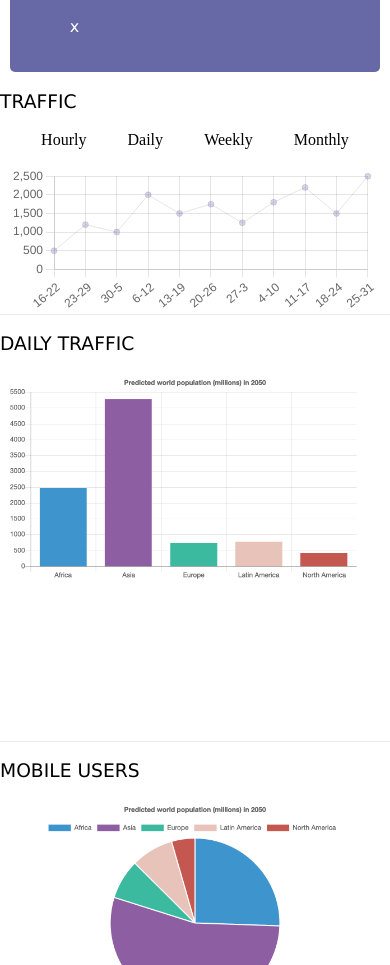
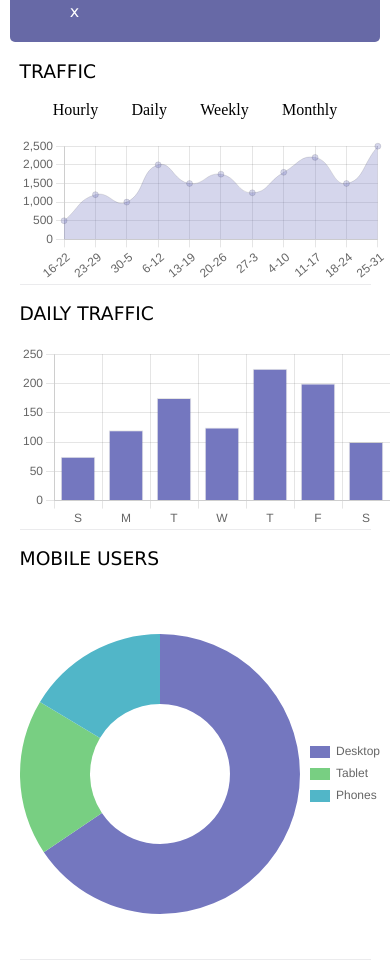
Before and after one commit to jamescastle80/Techdegree-Unit-7, a plain HTML site: page index.html in a window 390 px wide. Shown: the part 307-1272 px from the top of the page. Drawn offline with nearby package versions, Linux system fonts and the light colour scheme.

Commit message:
charts added

```diff
--- a/app.js
+++ b/app.js
@@ -19,18 +19,20 @@ alertBanner.innerHTML =
 
 // line graph
 
-let trafficCanvas = document.getElementById("traffic-chart");
+const trafficCanvas = document.getElementById("traffic-chart");
 
-let trafficData = {
+const trafficData = {
     labels: ["16-22", "23-29", "30-5", "6-12", "13-19", "20-26", "27-3", "4-10", "11-17", "18-24", "25-31"],
     datasets: [{
+        fill: true,
+        tension: .5,
         data: [500, 1200, 1000, 2000, 1500, 1750, 1250, 1800, 2200, 1500, 2500],
         backgroundColor: 'rgba(116, 119, 191, .3)',
         borderWidth: 1,
     }]
 };
 
-let trafficOptions = {
+const trafficOptions = {
     aspectRatio: 2.5,
     animation: {
         duration: 0
@@ -55,6 +57,72 @@ let trafficChart = new Chart(trafficCanvas, {
 
 
 
+
+
 // bar graph
+const dailyCanvas = document.getElementById("daily-chart");
+
+const dailyData = {
+    labels: ["S", "M", "T", "W", "T", "F", "S"],
+    datasets: [{
+        label: '# of Hits',
+        data: [75, 120, 175, 125, 225, 200, 100],
+        backgroundColor: '#7477BF',
+        borderWidth: 1,
+    }]
+};
+
+const dailyOptions = {
+    scales: {
+        y: {
+            beginAtZero: true
+        }
+    },
+    plugins: {
+        legend: {
+            display: false
+        }
+    }
+};
+
+let dailyChart = new Chart(dailyCanvas, {
+    type: 'bar',
+    data: dailyData,
+    options: dailyOptions
+});
 
 // pie chart
+
+const mobileCanvas = document.getElementById("mobile-chart");
+
+const mobileData = {
+    labels: ["Desktop", "Tablet", "Phones"],
+    datasets: [{
+        label: '# of Users',
+        data: [2000, 550, 500],
+        borderWidth: 0,
+        backgroundColor: [
+            '#7477BF',
+            '#78CF82',
+            '#51B6C8'
+        ]
+    }]
+}
+
+const mobileOptions = {
+    plugins: {
+        legend: {
+            position: 'right',
+            labels: {
+                boxWidth: 20,
+                fontStyle: 'bold'
+            }
+        }
+    }
+};
+
+let mobileChart = new Chart(mobileCanvas, {
+    type: 'doughnut',
+    data: mobileData,
+    options: mobileOptions
+});
--- a/css/styles.css
+++ b/css/styles.css
@@ -57,6 +57,8 @@ h4 {
 }
 
 section {
+    width: 90%;
+    margin: auto;
     border-bottom: 1px solid #ebebed;
 }
 
@@ -153,7 +155,7 @@ h1 {
     color: #fff;
     background-color: #6769a6;
     border-radius: 5px;
-    padding: 20px;
+    padding: 5px 20px;
 }
 
 .alert p {
--- a/index.html
+++ b/index.html
@@ -72,7 +72,6 @@
         <section class="daily">
           <h3>Daily Traffic</h3>
           <div class="widget-container-half">
-            <img src="images/sample-bar-chart.png">
             <canvas id="daily-chart"></canvas>
           </div>
         </section>
@@ -81,7 +80,6 @@
         <section class="daily">
           <h3>Mobile Users</h3>
           <div class="widget-container-half">
-            <img src="images/sample-pie-chart.png">
             <canvas id="mobile-chart"></canvas>
           </div>
         </section>
```
